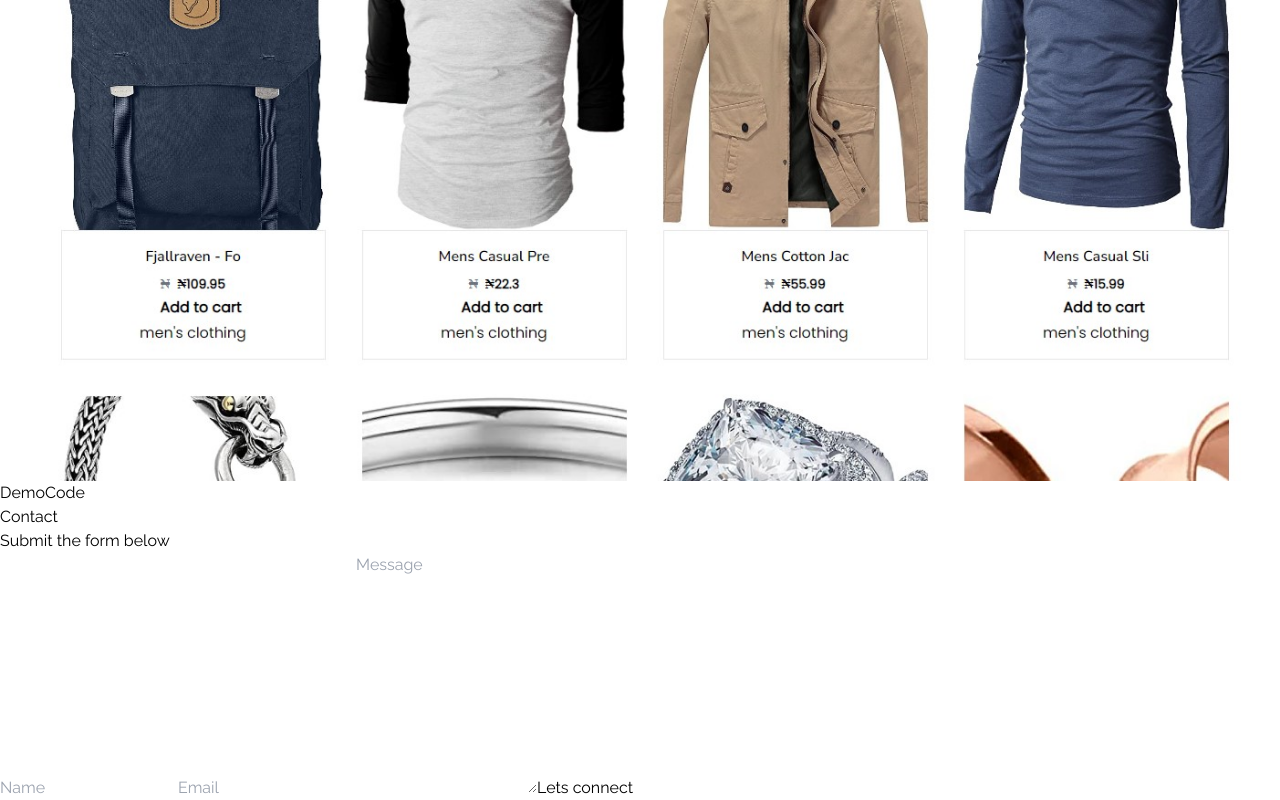
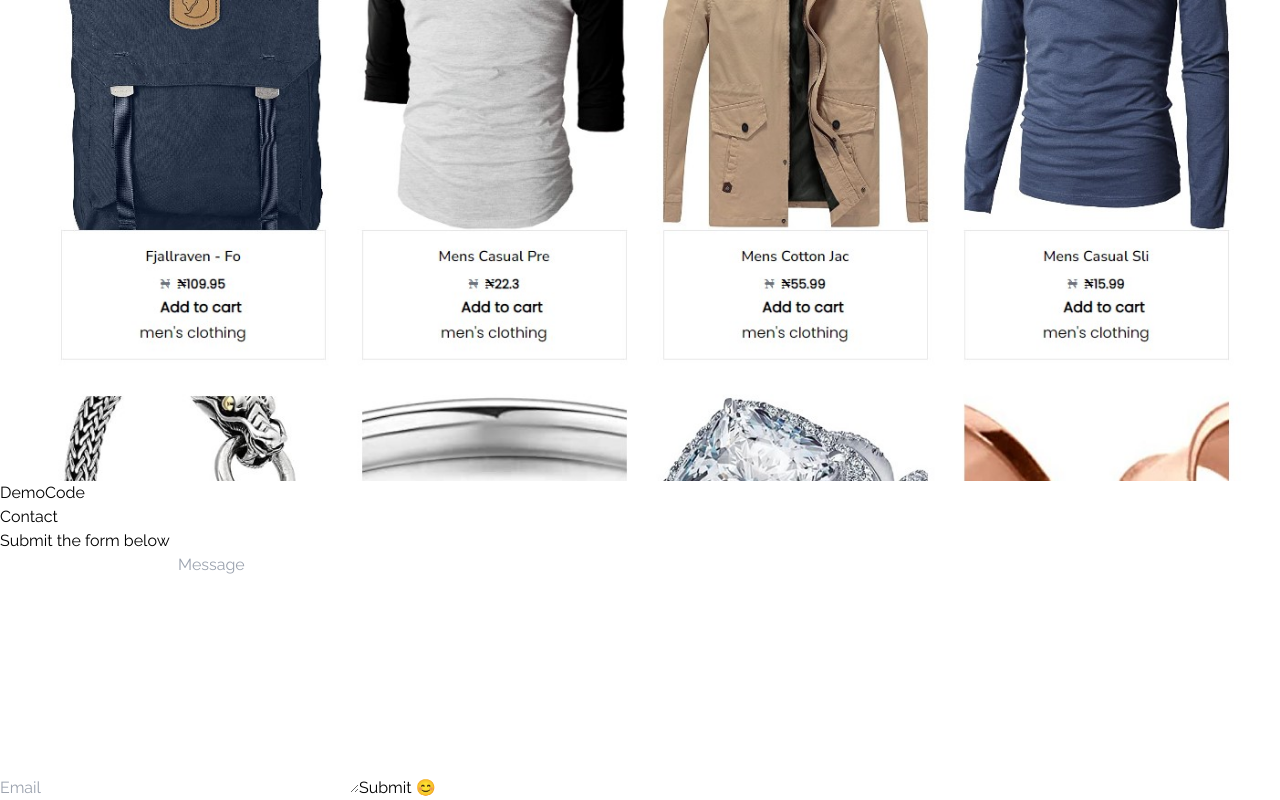
Before and after one commit to asenadaniel/portfolio, a React app: page / in a window 1280 px wide. Shown: the part 4911-5711 px from the top of the page. Built offline with nearby package versions, Linux system fonts and the light colour scheme; the HTML template or start-up script is replaced by a standard one.

Commit message:
changed my form

```diff
--- a/package.json
+++ b/package.json
@@ -12,6 +12,7 @@
   "dependencies": {
     "@emotion/react": "^11.11.4",
     "@emotion/styled": "^11.11.5",
+    "@formspree/react": "^2.5.1",
     "@mui/icons-material": "^5.15.17",
     "@mui/material": "^5.15.17",
     "react": "^18.2.0",
--- a/src/components/Contact/Contact.jsx
+++ b/src/components/Contact/Contact.jsx
@@ -1,25 +1,82 @@
 import React from 'react'
 
+// function Contact() {
+//   return (
+//     <div className=' w-full  bg-[#0a192f] h-screen flex justify-center items-center p-5' id='contact'>
+
+//       <form method='POST' action='https://getform.io/f/pagxqxxb' className=' flex flex-col max-w-[600px] w-full'>
+//         <div className='pb-8'>
+//           <p className=' text-gray-300 text-4xl font-bold inline border-b-4 border-black  '>
+//             Contact
+//           </p>
+//           <p className=' py-4 text-gray-300'>Submit the form below</p>
+//         </div>
+//         <input className='p-3  text-white  bg-gray-500 outline-none ' type="text" placeholder='Name' name='name' />
+//         <input className=' my-4 p-3 text-white  outline-none bg-gray-500' type="email" placeholder='Email' name='email' />
+//         <textarea name="message" placeholder='Message' rows={10} className=' p-3 text-white outline-none  bg-gray-500 ' />
+
+//         <button className=' text-white border-2 mt-8 hover:border-black hover:bg-black px-4 py-3 flex justify-center items-center  '>Lets connect</button>
+//       </form>
+
+//     </div>
+//   )
+// }
+
+// export default Contact
+
+import { useForm, ValidationError } from '@formspree/react';
+import Thanks from '../Thanks.jsx/Thanks';
+
 function Contact() {
+  const [state, handleSubmit] = useForm("mvggpkjo");
+
   return (
     <div className=' w-full  bg-[#0a192f] h-screen flex justify-center items-center p-5' id='contact'>
+      <form onSubmit={handleSubmit} method='POST' action='https://formspree.io/f/mvggpkjo' className=' flex flex-col max-w-[600px] w-full'>
 
-      <form method='POST' action='https://getform.io/f/pagxqxxb' className=' flex flex-col max-w-[600px] w-full'>
-        <div className='pb-8'>
+        <div className=' pb-9'>
           <p className=' text-gray-300 text-4xl font-bold inline border-b-4 border-black  '>
             Contact
           </p>
           <p className=' py-4 text-gray-300'>Submit the form below</p>
         </div>
-        <input className='p-3  text-white  bg-gray-500 outline-none ' type="text" placeholder='Name' name='name' />
-        <input className=' my-4 p-3 text-white  outline-none bg-gray-500' type="email" placeholder='Email' name='email' />
-        <textarea name="message" placeholder='Message' rows={10} className=' p-3 text-white outline-none  bg-gray-500 ' />
-
-        <button className=' text-white border-2 mt-8 hover:border-black hover:bg-black px-4 py-3 flex justify-center items-center  '>Lets connect</button>
+        {/* <label htmlFor="email" className=' text-white'>
+          Email Address
+        </label> */}
+        <input
+          id="email"
+          type="email"
+          name="email"
+          placeholder='Email'
+          className=' my-4 p-3 text-white  outline-none bg-gray-500'
+        />
+        <ValidationError
+          prefix="Email"
+          field="email"
+          errors={state.errors}
+        />
+        {/* <label htmlFor="message" className=' text-white pb-5'>
+          Message
+        </label> */}
+        <textarea
+          id="message"
+          name="message"
+          className=' p-3 text-white outline-none  bg-gray-500 '
+          placeholder='Message'
+          rows={10}
+        />
+        <ValidationError
+          prefix="Message"
+          field="message"
+          errors={state.errors}
+        />
+        <button type="submit" disabled={state.submitting} className=' text-white border-2 mt-8 hover:border-black hover:bg-black px-4 py-3 flex justify-center items-center  '>
+          Submit 😊
+        </button>
+        {state.succeeded ? <Thanks /> : null}
       </form>
-
     </div>
-  )
+  );
 }
 
 export default Contact
--- /dev/null
+++ b/src/components/Thanks.jsx/Thanks.jsx
@@ -0,0 +1,10 @@
+
+function Thanks() {
+  return (
+    <div className=" py-7">
+      <p className=" text-white text-2xl">Thanks for Submitting. i'll in touch with you soon 😊</p>;
+    </div>
+  )
+}
+
+export default Thanks
```
Also changed, not shown: 1 other file (tests, documents, lock files or other folders).
